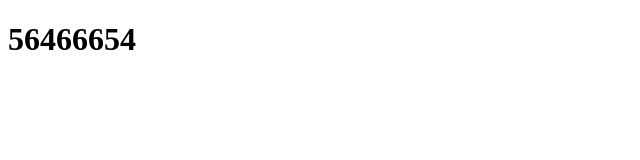
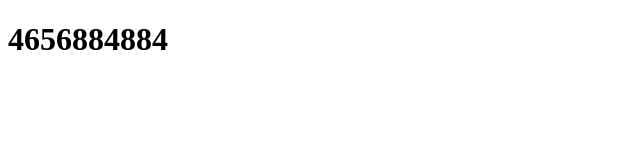
Before and after one commit to ewen0808/0102, a plain HTML site: page index.html in a window 1280 px wide. Shown: the whole page, without its empty margins (0-640 px from the left). Drawn offline with Linux system fonts and the light colour scheme.

Commit message:
更新h1
update

```diff
--- a/index.html
+++ b/index.html
@@ -7,6 +7,6 @@
     <title>document</title>
 </head>
 <body>
-    <h1>56466654</h1>
+    <h1>4656884884</h1>
 </body>
 </html>
```
